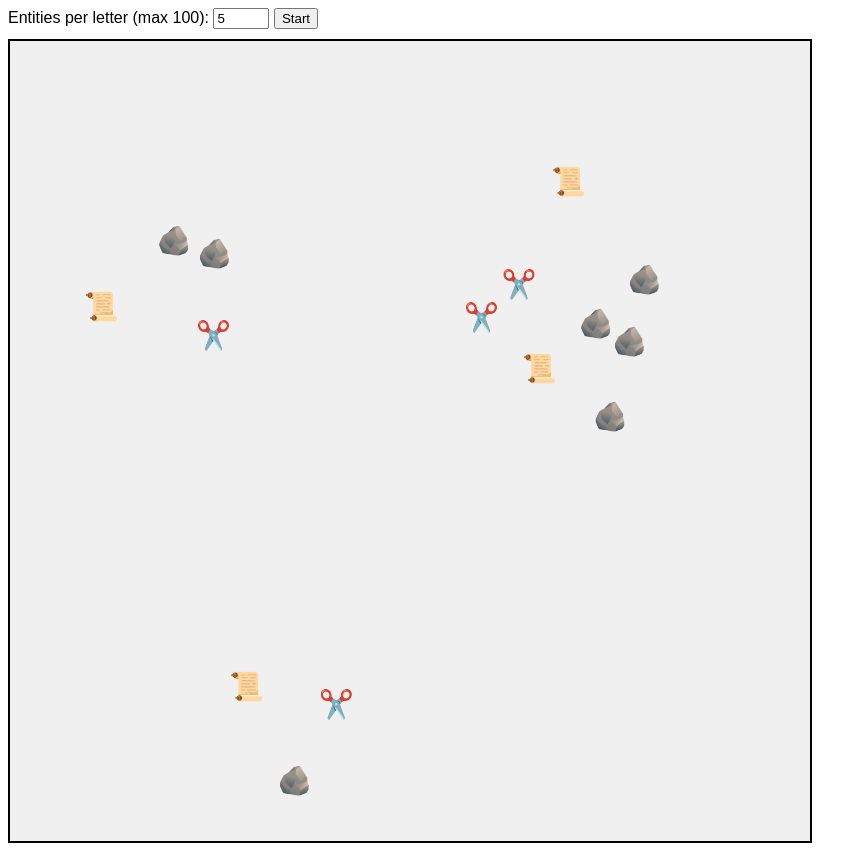
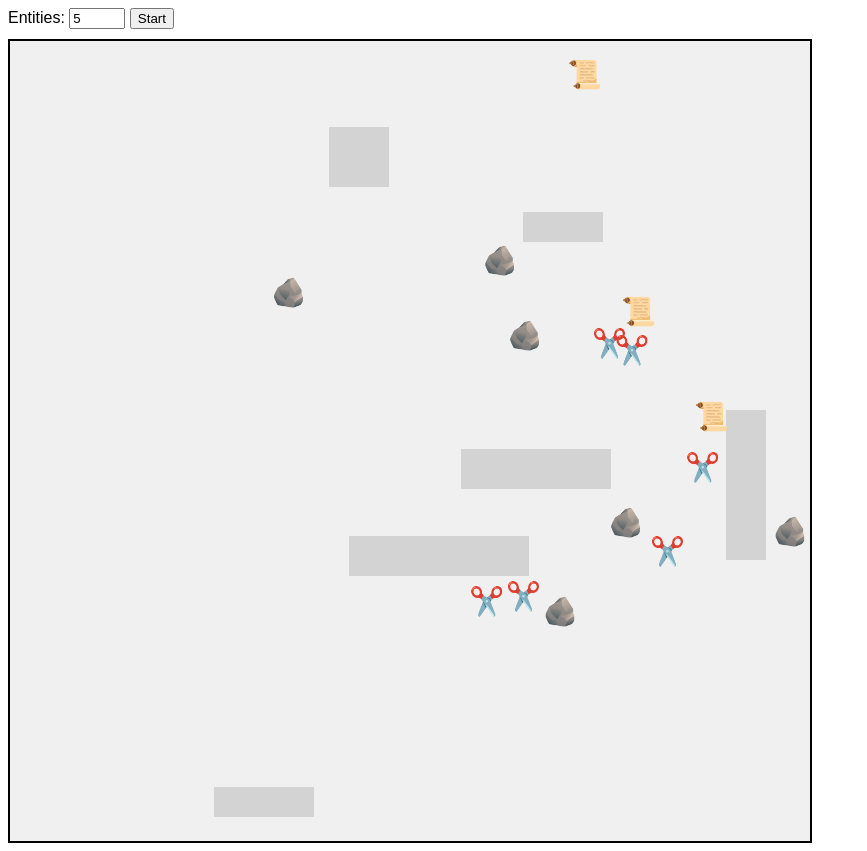
Before and after one commit to Gorfort/RockPaperScissor, a plain HTML site: page index.html in a window 1280 px wide. Both pictures are taken after a click on the button "Start". Shown: the whole page, without its empty margins (0-867 px from the left). Drawn offline with Linux system fonts and the light colour scheme.

Commit message:
Add obstacle collision and randomization to game
Introduces obstacles with collision detection and random placement in the game area. Entities now avoid and bounce off obstacles, and obstacles are rendered dynamically. Removes unused files and updates UI labels for clarity.

```diff
--- a/game.js
+++ b/game.js
@@ -1,6 +1,9 @@
 const gameArea = document.getElementById('gameArea');
 const startBtn = document.getElementById('startBtn');
 const entityCountInput = document.getElementById('entityCount');
+
+const gameWidth = 800;
+const gameHeight = 800;
 
 const entitySize = 28;
 const speed = 2;
@@ -20,37 +23,79 @@ const emojiMap = {
   'A': '📜'
 };
 
+// Obstacles data (nested arrays)
 const obstacles = [
-    {x: 200, y: 0, width: 50, height: 300},   // vertical corridor wall left
-    {x: 550, y: 500, width: 50, height: 300}, // vertical corridor wall right
-    {x: 250, y: 350, width: 350, height: 50}, // horizontal block in middle
+  // Simple single rect obstacle
+  [
+    { x: 100, y: 100, width: 100, height: 30 }
+  ],
+  // Larger complex obstacle made of 5 parts
+  [
+    { x: 550, y: 400, width: 150, height: 40 },  // base horizontal
+    { x: 440, y: 800, width: 40, height: 150 },  // tall vertical right
+    { x: 300, y: 450, width: 60, height: 60 },   // square bottom left
+    { x: 360, y: 490, width: 80, height: 30 },   // bottom middle rectangle
+    { x: 300, y: 550, width: 180, height: 40 }   // bottom base wider
+  ]
 ];
+
+// Flatten obstacles to a single array for collision checks and rendering
+const flattenedObstacles = obstacles.flat();
+
+function randomizeObstacles() {
+  for (const group of obstacles) {
+    for (const obs of group) {
+      // Randomize x, y so obstacle stays fully inside game area
+      obs.x = Math.random() * (gameWidth - obs.width);
+      obs.y = Math.random() * (gameHeight - obs.height);
+    }
+  }
+}
 
 let entities = [];
 let animationId = null;
 
-function createObstacles() {
-    // Remove old obstacles if any
-    const oldObs = document.querySelectorAll('.obstacle');
-    oldObs.forEach(o => gameArea.removeChild(o));
+function clearEntities() {
+    for (const ent of entities) {
+      gameArea.removeChild(ent.el);
+    }
+    entities = [];
 
-    for (const obs of obstacles) {
+    // Also remove existing obstacles from DOM
+    const existingObstacles = gameArea.querySelectorAll('.obstacle');
+    existingObstacles.forEach(el => el.remove());
+
+    // Remove existing winner message if present
+    const oldMessage = gameArea.querySelector('.winner-message');
+    if (oldMessage) oldMessage.remove();
+  }
+
+function isInsideObstacle(x, y, size) {
+  for (const obs of flattenedObstacles) {
+    if (
+      x + size > obs.x &&
+      x < obs.x + obs.width &&
+      y + size > obs.y &&
+      y < obs.y + obs.height
+    ) {
+      return true;
+    }
+  }
+  return false;
+}
+
+function renderObstacles(gameArea) {
+  for (const obs of flattenedObstacles) {
     const el = document.createElement('div');
     el.classList.add('obstacle');
     el.style.left = obs.x + 'px';
     el.style.top = obs.y + 'px';
     el.style.width = obs.width + 'px';
     el.style.height = obs.height + 'px';
+    el.style.position = 'absolute';
+    el.style.backgroundColor = 'lightgray';
     gameArea.appendChild(el);
   }
-  }
-
-
-function clearEntities() {
-  for (const ent of entities) {
-    gameArea.removeChild(ent.el);
-  }
-  entities = [];
 }
 
 function createEntities(letter, count) {
@@ -65,14 +110,19 @@ function createEntities(letter, count) {
     el.style.textAlign = 'center';
     el.style.lineHeight = entitySize + 'px';
 
-    let x = Math.random() * (800 - entitySize);
-    let y = Math.random() * (800 - entitySize);
+    let x, y;
+
+    // Keep trying random positions until it’s not inside any obstacle
+    do {
+      x = Math.random() * (gameWidth - entitySize);
+      y = Math.random() * (gameHeight - entitySize);
+    } while (isInsideObstacle(x, y, entitySize));
 
     let angle = Math.random() * 2 * Math.PI;
     let dx = Math.cos(angle) * speed;
     let dy = Math.sin(angle) * speed;
 
-    arr.push({el, x, y, dx, dy, letter});
+    arr.push({ el, x, y, dx, dy, letter, lastConverted: 0 });
     gameArea.appendChild(el);
   }
   return arr;
@@ -87,6 +137,7 @@ function distance(e1, e2) {
 function convertEntity(target, newLetter) {
   target.letter = newLetter;
   target.el.textContent = emojiMap[newLetter];
+  target.lastConverted = Date.now();  // Update last conversion time here
 }
 
 function normalizeVector(x, y) {
@@ -173,6 +224,8 @@ function calculateSeparation(entity, allEntities) {
 }
 
 function update() {
+    const now = Date.now();
+
     const Xs = entities.filter(e => e.letter === 'X');
     const Os = entities.filter(e => e.letter === 'O');
     const As = entities.filter(e => e.letter === 'A');
@@ -205,27 +258,77 @@ function update() {
         + chaseVec[1] * chaseStrength
         + separationVec[1] * separationStrength;
 
-    // Normalize desired velocity
       let [normDx, normDy] = normalizeVector(vx, vy);
 
-    // Smooth velocity change to avoid spins
+      // Smoothly update velocity direction
       entity.dx = entity.dx * (1 - smoothing) + normDx * speed * smoothing;
       entity.dy = entity.dy * (1 - smoothing) + normDy * speed * smoothing;
 
-    // Add tiny wander to break symmetry (optional)
-    entity.dx += (Math.random() - 0.5) * wanderStrength;
-    entity.dy += (Math.random() - 0.5) * wanderStrength;
+      // === Add gentle random acceleration for subtle speed variation ===
+      const randomAccelMax = 1;  // max random change per frame
+      entity.dx += (Math.random() * 2 - 1) * randomAccelMax;
+      entity.dy += (Math.random() * 2 - 1) * randomAccelMax;
 
-    // Normalize final velocity after smoothing and wander
-    let [finalDx, finalDy] = normalizeVector(entity.dx, entity.dy);
-    entity.dx = finalDx * speed;
-    entity.dy = finalDy * speed;
+      // Limit speed to roughly between 0.8 * speed and 1.2 * speed
+      let currentSpeed = Math.sqrt(entity.dx * entity.dx + entity.dy * entity.dy);
+      const minSpeed = speed * 0.5;
+      const maxSpeed = speed * 1.5;
 
-    // Move entity
-    entity.x += entity.dx;
-    entity.y += entity.dy;
+      if (currentSpeed < minSpeed) {
+        let scale = minSpeed / currentSpeed;
+        entity.dx *= scale;
+        entity.dy *= scale;
+      } else if (currentSpeed > maxSpeed) {
+        let scale = maxSpeed / currentSpeed;
+        entity.dx *= scale;
+        entity.dy *= scale;
+      }
 
-    // Bounce off walls
+      // Calculate proposed next position
+      let nextX = entity.x + entity.dx;
+      let nextY = entity.y + entity.dy;
+
+      // Check horizontal collision with obstacles
+      let hitHorizontal = false;
+      for (const obs of flattenedObstacles) {
+        if (
+          nextX + entitySize > obs.x &&
+          nextX < obs.x + obs.width &&
+          entity.y + entitySize > obs.y &&
+          entity.y < obs.y + obs.height
+        ) {
+          hitHorizontal = true;
+          break;
+        }
+      }
+      if (hitHorizontal) {
+        entity.dx = -entity.dx; // Bounce horizontally
+        nextX = entity.x + entity.dx;
+      }
+
+      // Check vertical collision with obstacles
+      let hitVertical = false;
+      for (const obs of flattenedObstacles) {
+        if (
+          entity.x + entitySize > obs.x &&
+          entity.x < obs.x + obs.width &&
+          nextY + entitySize > obs.y &&
+          nextY < obs.y + obs.height
+        ) {
+          hitVertical = true;
+          break;
+        }
+      }
+      if (hitVertical) {
+        entity.dy = -entity.dy; // Bounce vertically
+        nextY = entity.y + entity.dy;
+      }
+
+      // Assign final position after obstacle collision handling
+      entity.x = nextX;
+      entity.y = nextY;
+
+      // Bounce off walls (main frame boundaries)
       if (entity.x < 0) {
         entity.x = 0;
         entity.dx = -entity.dx;
@@ -246,10 +349,10 @@ function update() {
       entity.el.style.top = entity.y + 'px';
     }
 
-  // Conversion rules
+    // Conversion rules with 0.5s cooldown
     for (const xEnt of Xs) {
       for (const oEnt of Os) {
-      if (distance(xEnt, oEnt) < entitySize) {
+        if (distance(xEnt, oEnt) < entitySize && now - oEnt.lastConverted > 500) {
           convertEntity(oEnt, 'X');
         }
       }
@@ -257,7 +360,7 @@ function update() {
 
     for (const oEnt of Os) {
       for (const aEnt of As) {
-      if (distance(oEnt, aEnt) < entitySize) {
+        if (distance(oEnt, aEnt) < entitySize && now - aEnt.lastConverted > 500) {
           convertEntity(aEnt, 'O');
         }
       }
@@ -265,10 +368,62 @@ function update() {
 
     for (const aEnt of As) {
       for (const xEnt of Xs) {
-      if (distance(aEnt, xEnt) < entitySize) {
+        if (distance(aEnt, xEnt) < entitySize && now - xEnt.lastConverted > 500) {
           convertEntity(xEnt, 'A');
         }
       }
+    }
+
+    const counts = {
+        X: Xs.length,
+        O: Os.length,
+        A: As.length,
+      };
+
+      // Count how many groups still have entities > 0
+      const activeGroups = Object.values(counts).filter(c => c > 0).length;
+
+      if (activeGroups === 1) {
+        // Only one group left — game over
+        cancelAnimationFrame(animationId);
+        animationId = null;
+
+        let winnerLetter = null;
+        if (counts.X > 0) winnerLetter = 'X';
+        else if (counts.O > 0) winnerLetter = 'O';
+        else if (counts.A > 0) winnerLetter = 'A';
+
+        const winnerNameMap = {
+          X: 'Rocks',
+          O: 'Scissors',
+          A: 'Paper'
+        };
+
+        const winnerEmojiMap = {
+          X: '🪨',
+          O: '✂️',
+          A: '📜'
+        };
+
+        // Clear existing entities and obstacles from game area
+        clearEntities();
+
+        // Show winner message
+        const message = document.createElement('div');
+        message.classList.add('winner-message');  // <-- Add this line
+        message.style.position = 'absolute';
+        message.style.top = '50%';
+        message.style.left = '50%';
+        message.style.transform = 'translate(-50%, -50%)';
+        message.style.fontSize = '48px';
+        message.style.color = 'black';
+        message.style.fontWeight = 'bold';
+        message.style.textAlign = 'center';
+        message.textContent = `${winnerNameMap[winnerLetter]} win ${winnerEmojiMap[winnerLetter]}`;
+
+        gameArea.appendChild(message);
+
+        return; // stop the update loop
       }
 
       animationId = requestAnimationFrame(update);
@@ -282,6 +437,11 @@ startBtn.addEventListener('click', () => {
 
     clearEntities();
 
+    // Randomize obstacle positions before rendering
+    randomizeObstacles();
+
+    renderObstacles(gameArea);
+
     let count = parseInt(entityCountInput.value);
     if (isNaN(count) || count < 1) count = 1;
     if (count > 50) count = 50;
--- a/index.html
+++ b/index.html
@@ -43,12 +43,16 @@
   .A {
     color: orange;
   }
+
+  .obstacle {
+  pointer-events: none; /* so they don’t block mouse clicks if needed */
+}
 </style>
 </head>
 <body>
 
 <div id="controls">
-  <label for="entityCount">Entities per letter (max 100): </label>
+  <label for="entityCount">Entities: </label>
   <input type="number" id="entityCount" min="1" max="50" value="5" />
   <button id="startBtn">Start</button>
 </div>
```
Also changed, not shown: behavior.js (deleted), entities.js (deleted), utils.js (deleted). Lines whose indentation alone changed are shown as unchanged.
